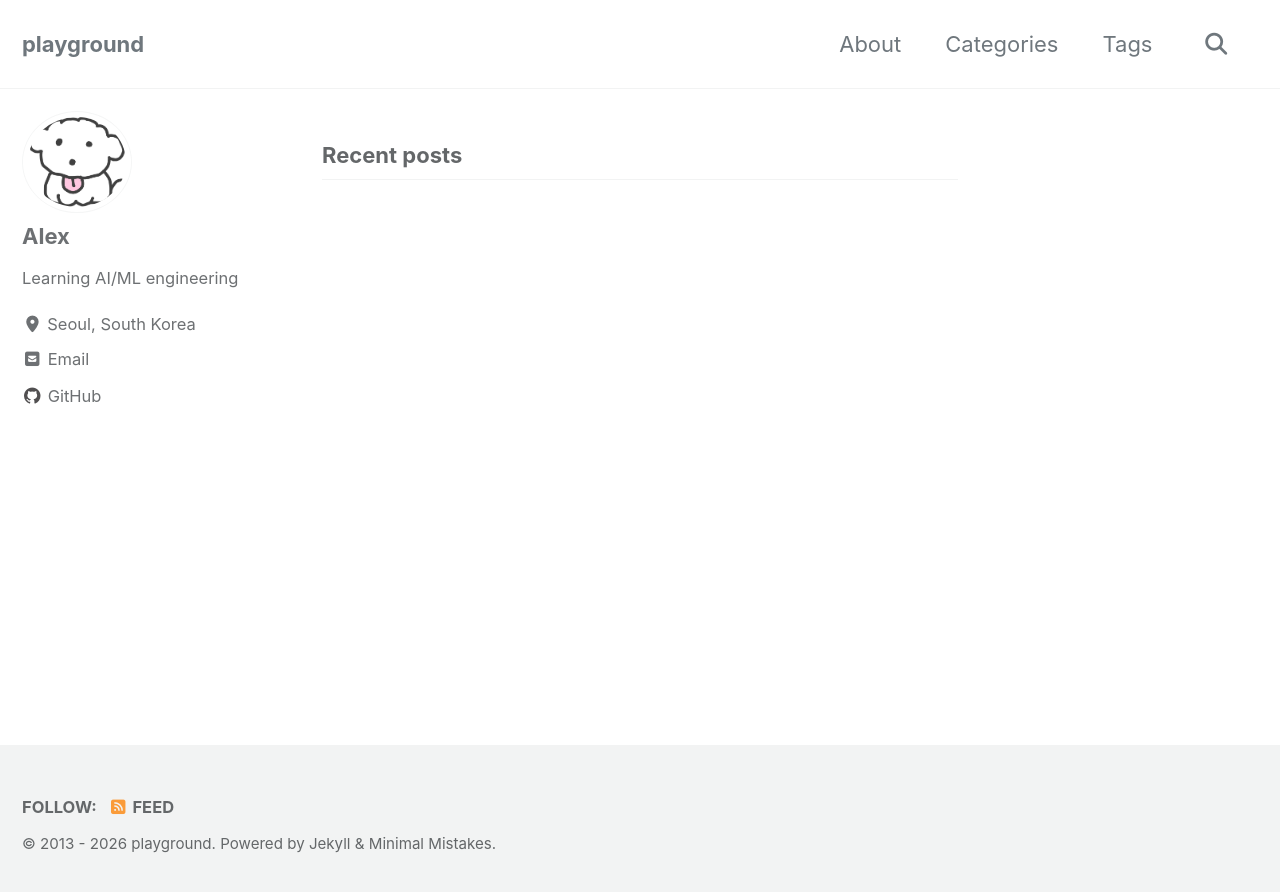
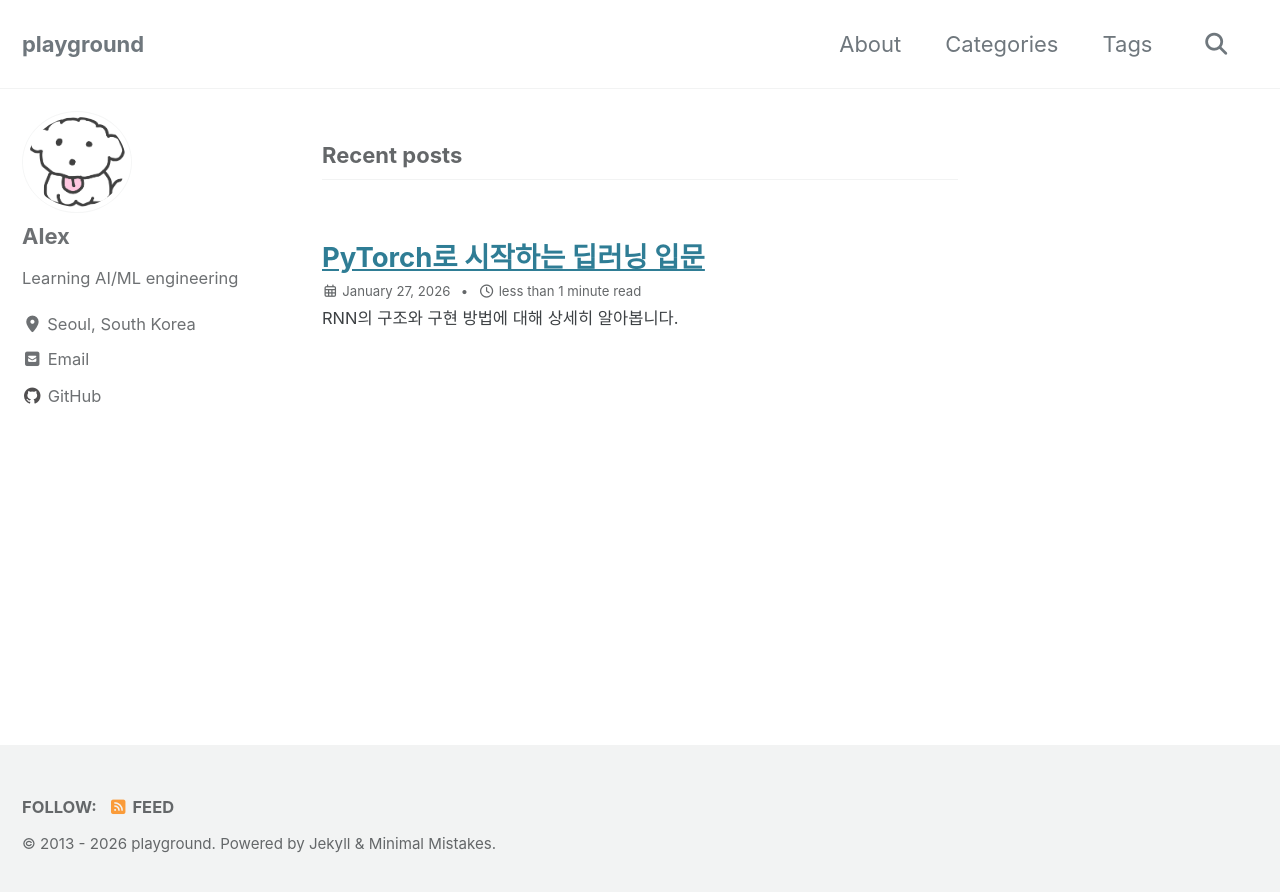
Before and after one commit to eomjaeyong1/eomjaeyong1.github.io, a Jekyll site: the page built from index.html, in a window 1280 px wide. Shown: the top 892 px of the page. Built offline with Jekyll 4.4.1, drawn with Linux system fonts in a browser that asks for light colours; cached includes are drawn as plain includes; the list of posts is cut into pages by our own code.

Commit message:
Enhance post layout and upload test post

```diff
--- a/_config.yml
+++ b/_config.yml
@@ -324,6 +324,9 @@ defaults:
       layout: single
       author_profile: true
       read_time: true
-      comments: # true
+      comments: true
       share: true
       related: true
+      toc: true
+      toc_sticky: true
+      show_date: true
--- /dev/null
+++ b/_posts/2026-01-27-pytorch-study.md
@@ -0,0 +1,25 @@
+---
+title: "PyTorch로 시작하는 딥러닝 입문"
+excerpt: "RNN의 구조와 구현 방법에 대해 상세히 알아봅니다." # 요약
+
+categories:
+  - PyTorch
+tags:
+  - Deep Learning
+  - Python
+
+toc: true
+toc_sticky: true
+---
+
+## 1. 시작하며
+여기에 내용을 작성하세요.
+
+---
+## 2. 주요 개념
+내용을 작성하고 소제목마다 구분선을 넣어보세요.
+
+---
+
+## 3. 마무리하며
+글을 다 쓰면 하단에 태그, 카테고리, 이전/다음 글 버튼이 자동으로 배치됩니다.
```
